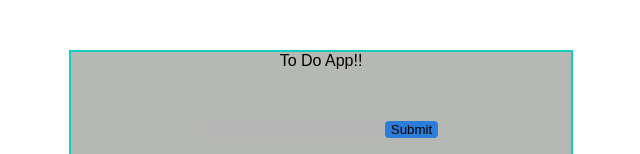
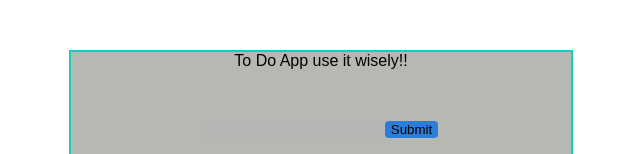
Before and after one commit to Silus91/TodoApp, a React (Create React App) app: page / in a window 1280 px wide. Shown: the top 154 px of the page, without its empty margins (319-959 px from the left). Built offline with nearby package versions, Linux system fonts and the light colour scheme.

Commit message:
header upgrade

```diff
--- a/src/components/header.js
+++ b/src/components/header.js
@@ -4,7 +4,7 @@ export default class Header extends React.Component{
 
   render(){
     return(
-      <div> To Do App!!</div>
+      <div> To Do App use it wisely!!</div>
     );
   }
 }
```
